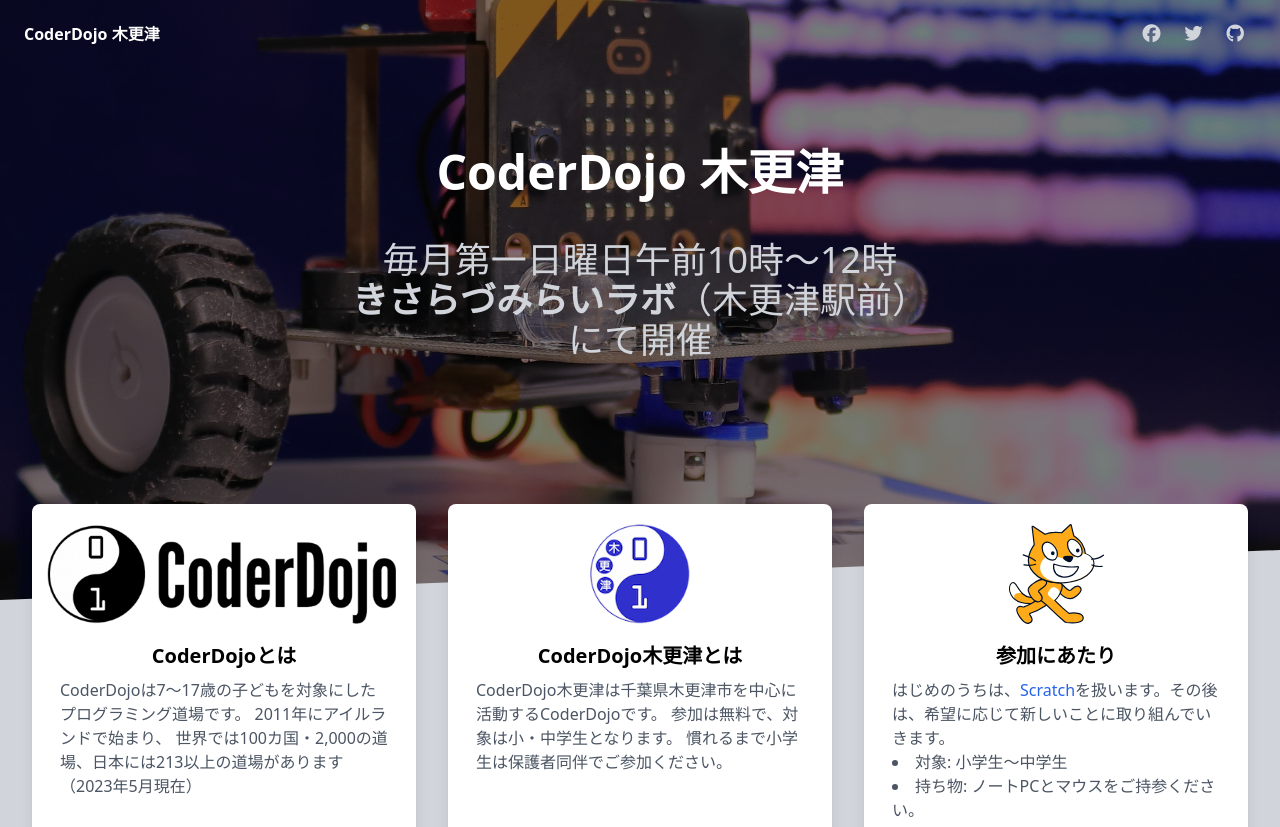
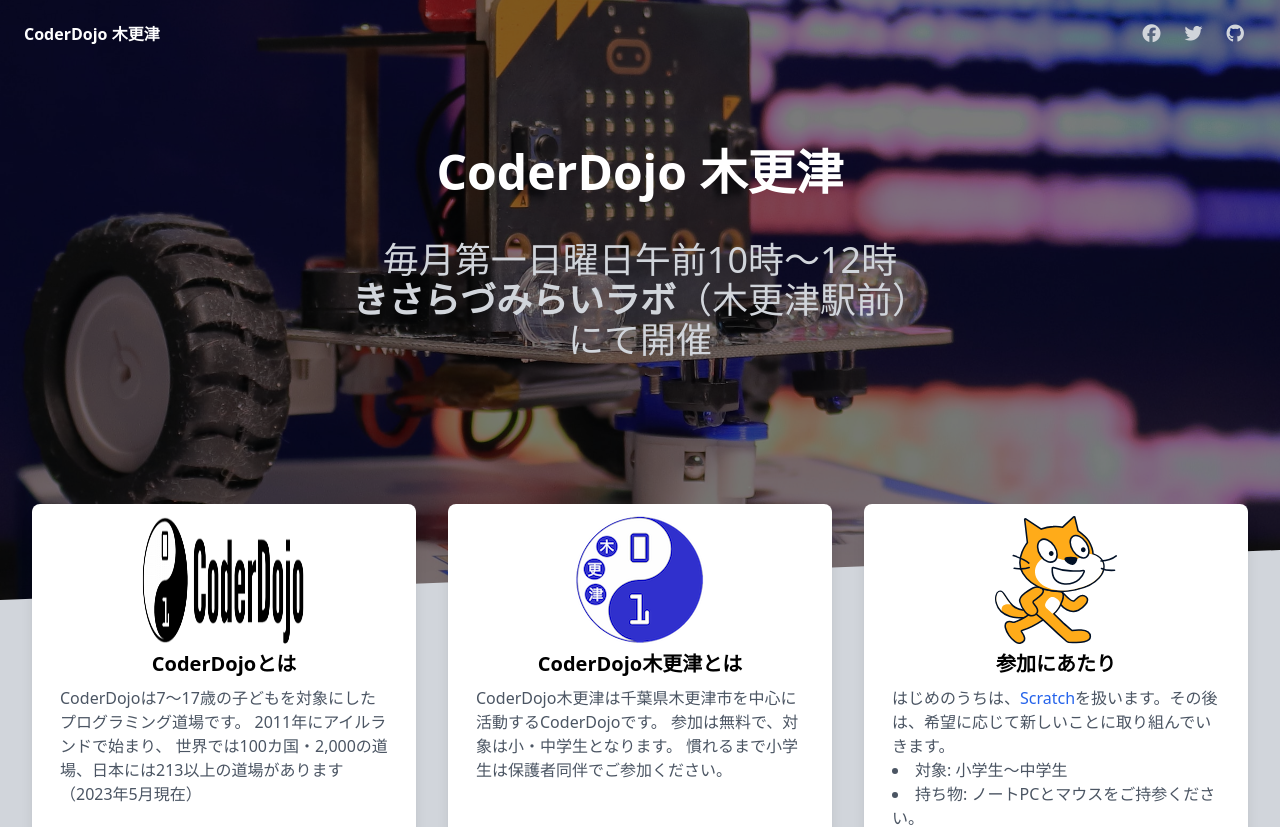
Before and after one commit to coderdojo-kisarazu/coderdojo-kisarazu.github.io, a Next.js app: page / in a window 1280 px wide. Shown: the top 827 px of the page. Built offline with nearby package versions, Linux system fonts and the light colour scheme.

Commit message:
fix: img

```diff
--- a/components/service-card.tsx
+++ b/components/service-card.tsx
@@ -1,4 +1,3 @@
-import Image from 'next/image'
 import { ReactNode } from 'react'
 
 type Props = {
@@ -18,6 +17,8 @@
         ) : (
           <div className="mx-20">
             <div className="text-center inline-flex items-center justify-center h-28 mx-3">
+              <img alt="CoderDojoKisarazu Icon" src={icon} className="h-32" />
+              {/*
               <Image
                 fill
                 alt="CoderDojoKisarazu Icon"
@@ -28,7 +29,7 @@
                   marginTop: '20px'
                 }}
                 src={icon}
-              />
+              />*/}
             </div>
           </div>
         )}
```
